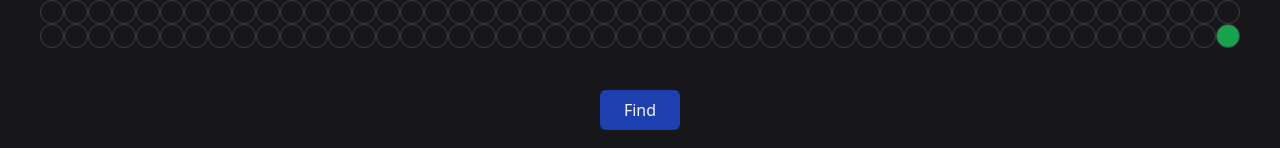
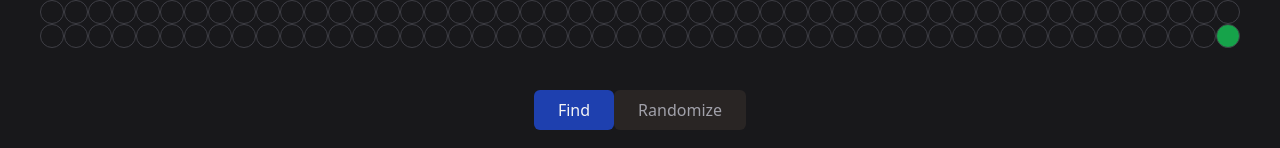
Before and after one commit to sk0le/algorithms-visualization, a Next.js app: page /pathfinding-visualization in a window 1280 px wide. Shown: the part 649-797 px from the top of the page. Built offline with nearby package versions, Linux system fonts and the light colour scheme.

Commit message:
added new stuff

```diff
--- a/src/pages/pathfinding-visualization.tsx
+++ b/src/pages/pathfinding-visualization.tsx
@@ -4,6 +4,7 @@ import { isBuffer } from "util";
 import Button from "../components/elements/Button";
 import Header from "../components/layout/Header";
 import delay from "../helpers/delay";
+import addNotification from "../helpers/notifications/addNotification";
 import backtrackDfs from "../helpers/pathfinding-algorithms/dfs/backtrackDfs";
 import getDefaultArray from "../helpers/pathfinding-algorithms/getDefalutArray";
 
@@ -15,8 +16,12 @@ let offGrid = [Array(ROW).fill(Array(COL).fill(0))];
 let START_ROW = 0,
   START_COL = 0;
 
+let END_ROW = ROW - 1,
+  END_COL = COL - 1;
+
 export default function PathfindingVisualization() {
   const [oldGrid, setGrid] = useState([]);
+  const [running, setRunning] = useState(false);
 
   const randomizeGrid = () => {
     let a = [];
@@ -36,11 +41,15 @@ export default function PathfindingVisualization() {
       }
       a.push(b);
     }
+    a[START_ROW][START_COL] = 2;
+    a[END_ROW][END_COL] = 3;
+    setGrid([]);
     setGrid(a);
     offGrid = a;
   };
 
   const findPathBFS = async () => {
+    setRunning(true);
     const grid = oldGrid;
     let q = [];
     let visited = [];
@@ -106,7 +115,17 @@ export default function PathfindingVisualization() {
     }
 
     // backtracking
-    if (foundPath) backtrackDfs(q[0], info);
+    if (foundPath) {
+      backtrackDfs(q[0], info);
+      addNotification(
+        "Success",
+        "You have successfully found a path.",
+        "success"
+      );
+      return;
+    }
+
+    addNotification("Error", "No path found.", "danger");
   };
 
   const getStartAndEnd = () => {
@@ -121,7 +140,6 @@ export default function PathfindingVisualization() {
     return () => {
       setGrid(Array(ROW).fill(Array(COL).fill(0)));
     };
-    // randomizeGrid();
   }, []);
 
   const [mouseDown, setMouseDown] = useState(false);
@@ -150,6 +168,9 @@ export default function PathfindingVisualization() {
         if (num === 2) {
           START_ROW = index;
           START_COL = index2;
+        } else {
+          END_ROW = index;
+          END_COL = index2;
         }
         document
           .getElementById(`${row}-${col}`)
@@ -223,14 +244,26 @@ export default function PathfindingVisualization() {
             );
           })}
         </div>
+        <div className="flex">
           <Button
             primary={true}
+            disabled={running}
             onClickAction={(e) => {
               findPathBFS();
             }}
           >
             Find
           </Button>
+          <Button
+            primary={false}
+            disabled={running}
+            onClickAction={(e) => {
+              randomizeGrid();
+            }}
+          >
+            Randomize
+          </Button>
+        </div>
       </div>
     </div>
   );
```
Lines whose indentation alone changed are shown as unchanged.
